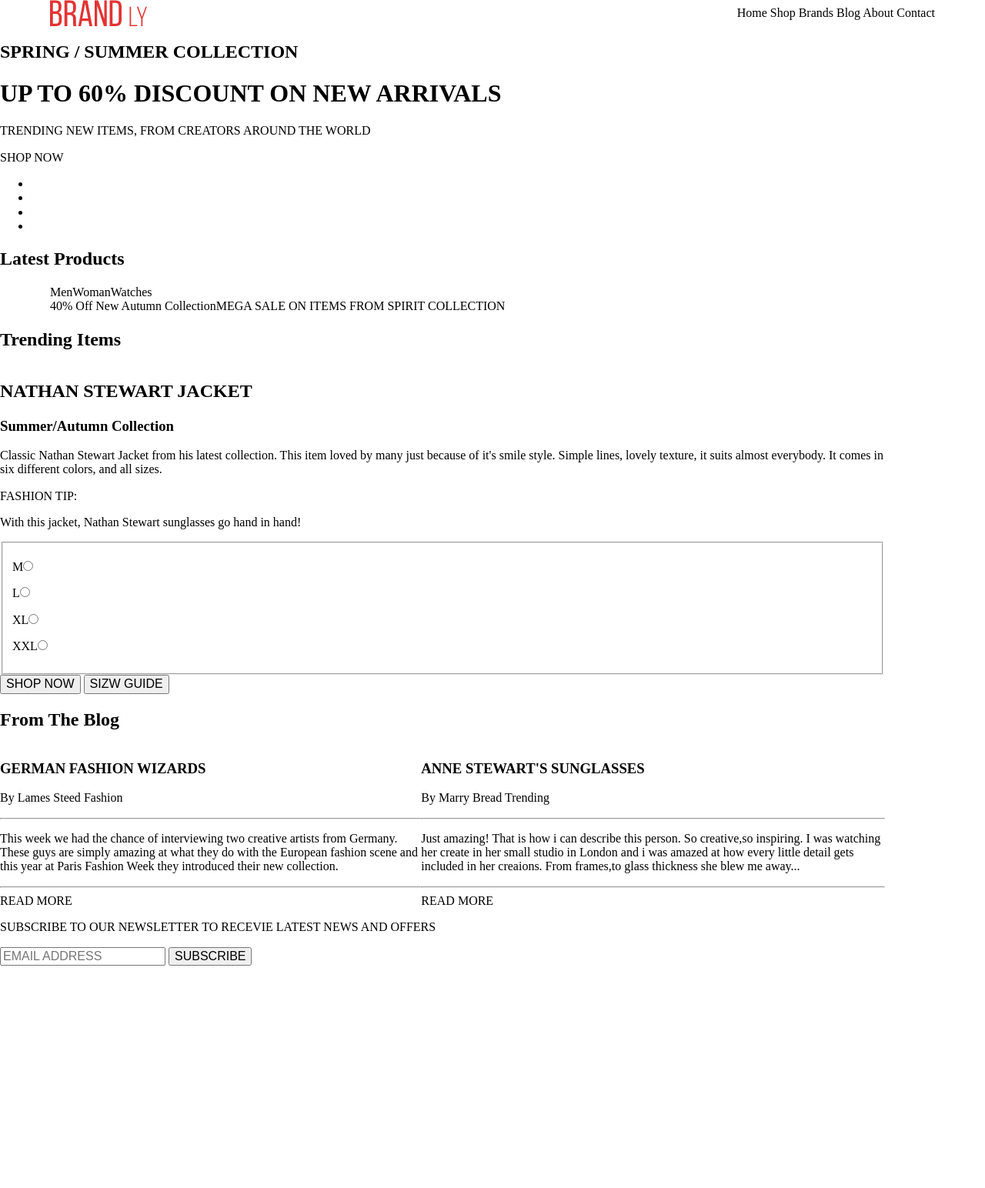
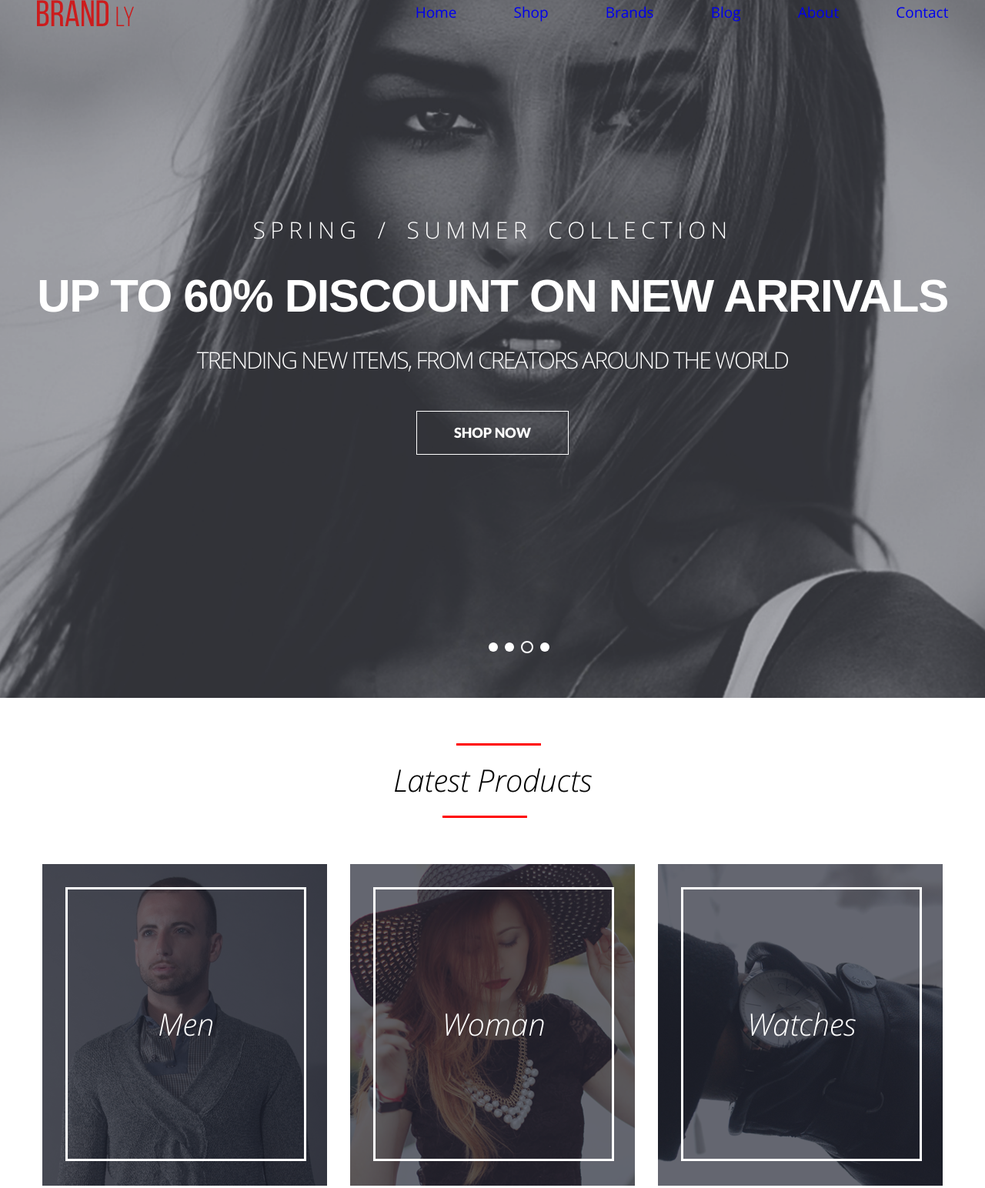
Before and after one commit to vladislausrex/brandly, a plain HTML site: page index.html in a window 1280 px wide. Shown: the top 1544 px of the page at 77% size. Before the commit the page ends 1255 px from the top, so only its background shows below. Drawn offline with Linux system fonts and the light colour scheme.

Commit message:
checkpoint

```diff
--- a/css/style.css
+++ b/css/style.css
@@ -1,26 +1,243 @@
 .row {
-    max-width: 1150px;
     margin: 0 auto;
+    display: flex;
+    max-width: 1170px;
+}
+
+.link {
+    text-decoration: none;
+}
+
+.latest-products {
+    padding-bottom: 31px;
+}
+
+.page {
+    display: flex;
+    flex-direction: column;
+}
+
+.btn {
+    border: 1px solid #FFF;
+    color: #fff;
+}
+
+.header {
+    position: relative;
+    margin: 0 auto -34px;
+    z-index: 1;
+}
+.header__row {
+    align-items: center;
+    max-width: 100%;
+}
+
+.logo {
+}
+
+.navigation {
+    padding-left: 296px;
+}
+.navigation__element {
+    font-family: opensans, sans-serif;
+    font-size: 19px;
+    margin-left: 70px;
+}
+
+.slider {
+    position: relative;
+}
+
+.slider__slide {
+    background: url("../img/slider.png") no-repeat #444444;
+    background-size: cover;
+    background-position: center;
+    display: flex;
+    flex-direction: column;
+    color: #fff;
+    padding-bottom: 316px;
+}
+
+.slider__text {
+    margin: 0 auto;
+    display: flex;
+    flex-direction: column;
+}
+
+.slider__h2 {
+    margin: 0 auto;
+    padding-top: 282px;
+    font-family: opensans-light, sans-serif;
+    font-weight: normal;
+    font-size: 30px;
+    letter-spacing: 6.4px;
+    word-spacing: 7px;
+}
+
+.slider__h1 {
+    font-family: lato-blackk, sans-serif;
+    font-size: 60px;
+    margin: 0;
+    padding-top: 33px;
+    letter-spacing: -1.3px;
+}
+
+.slider__p {
+    font-family: opensans-light, sans-serif;
+    font-size: 30px;
+    letter-spacing: -1.8px;
+    padding-top: 32px;
+    margin: 0 auto;
+}
+
+.slider__btn {
+    font-family: lato-black, sans-serif;
+    font-size: 18px;
+    font-weight: bold;
+    margin: 49px auto 0;
+    padding: 17px 48px;
+}
+
+.slider__nav {
+    position: absolute;
+    margin-top: -80px;
+    margin-left: 630px;
+}
+
+.slider__dot {
+    content: "";
+    padding: 6px;
+    background-color: #fff;
+    border: none;
+    border-radius: 50%;
+    margin-left: 5px;
+}
+
+.is-active {
+    border: 2px solid #fff;
+    background-color: transparent;
+}
+
+.latest-products__h2 {
+    font-size: 40px;
+    font-family: opensans-light-italic, sans-serif;
+    font-weight: normal;
+    font-style: italic;
+    text-align: center;
+    margin-top: 84px;
+    padding-bottom: 53px;
+    position: relative;
+}
+
+.latest-products__h2:before {
+    position: absolute;
+    content: "";
+    background-color: #ff0000;
+    padding-top: 3px;
+    width: 110px;
+    margin-left: 82px;
+    margin-top: -25px;
+}
+
+.latest-products__h2:after {
+    position: absolute;
+    content: "";
+    background-color: #ff0000;
+    padding-top: 3px;
+    width: 110px;
+    margin-left: -194px;
+    margin-top: 69px;
+}
+
+.latest-products__row {
+    justify-content: space-between;
+    margin-bottom: 30px;
+}
+
+.latest-products__item {
+    position: relative;
     display: flex;
 }
 
-.content {
-    max-width: 1150px;
+.latest-products__item_small {
+    max-width: 33%;
 }
 
-.page {
+.latest-products__item_medium {
+
+}
+
+.latest-products__btn {
+    text-align: center;
+    position: absolute;
     margin: 0 auto;
 }
 
-.header__row {
-    justify-content: space-between;
-    align-items: center;
+.latest-products__btn_small {
+    font-family: opensans-light-italic, sans-serif;
+    font-size: 40px;
+    border-width: 3px;
+    padding: 152px 0;
+    margin: 30px;
+    width: 83%;
 }
 
-.navigation {
+.latest-products__btn_medium {
+    font-family: lato-black, sans-serif;
+    font-size: 45px;
+    border: none;
+    width: 100%;
+    margin-top: 130px;
+    line-height: 1.2;
+}
+
+.needname {
+
+    padding-left: 29px;
+}
+
+@font-face {
+    font-family: "opensans";
+    src: url("/fonts/opensans.ttf");
+}
+
+@font-face {
+    font-family: "opensans-bold";
+    src: url("/fonts/opensans-bold.ttf");
+}
+
+@font-face {
+    font-family: "opensans-light";
+    src: url("/fonts/opensans-light.ttf");
+}
+
+@font-face {
+    font-family: "opensans-light-italic";
+    src: url("/fonts/opensans-light-italic.ttf");
 
 }
 
-.navigation__element {
+@font-face {
+    font-family: "lato-regular";
+    src: url("/fonts/lato-regular.ttf");
+}
 
+@font-face {
+    font-family: "lato-bold";
+    src: url("/fonts/lato-bold.ttf");
 }
+
+@font-face {
+    font-family: "lato-black";
+    src: url("/fonts/lato-black.ttf");
+}
+
+@font-face {
+    font-family: "beabasneue-book";
+    src: url("/fonts/beabasneue-book.otf");
+}
+
+@font-face {
+    font-family: "beabasneue-regular";
+    src: url("/fonts/beabasneue-regular.otf");
+}
--- a/index.html
+++ b/index.html
@@ -7,64 +7,74 @@
     <link rel="stylesheet" href="css/style.css">
 </head>
 <body>
+<div class="page">
     <header class="header">
         <div class="row header__row">
-            <img src="img/logo.png" height="34" width="126"/>
+            <img class="logo" src="img/logo.png" height="34" width="126"/>
             <nav class="navigation">
-                <span class="navigation__element">Home</span>
-                <span class="navigation__element">Shop</span>
-                <span class="navigation__element">Brands</span>
-                <span class="navigation__element">Blog</span>
-                <span class="navigation__element">About</span>
-                <span class="navigation__element">Contact</span>
+                <a class="link navigation__element" href="#">Home</a>
+                <a class="link navigation__element" href="#">Shop</a>
+                <a class="link navigation__element" href="#">Brands</a>
+                <a class="link navigation__element" href="#">Blog</a>
+                <a class="link navigation__element" href="#">About</a>
+                <a class="link navigation__element" href="#">Contact</a>
             </nav>
         </div>
     </header>
-    <div class="page">
-        <div class="main">
-            <div class="text">
+    <div class="slider">
+        <div class="slider_slides">
+            <div class="slider__slide">
+                <div class="slider__text">
                     <h2 class="slider__h2">SPRING / SUMMER COLLECTION</h2>
                     <h1 class="slider__h1">UP TO 60% DISCOUNT ON NEW ARRIVALS</h1>
                     <p class="slider__p">TRENDING NEW ITEMS, FROM CREATORS AROUND THE WORLD</p>
                 </div>
-            <a class="btn main__btn">SHOP NOW</a>
-            <ul class="slider">
-                <li class="slider__element"><a class="link"></a></li>
-                <li class="slider__element"><a class="link"></a></li>
-                <li class="slider__element"><a class="link"></a></li>
-                <li class="slider__element"><a class="link"></a></li>
-            </ul>
+                <a class="btn slider__btn">SHOP NOW</a>
             </div>
-        <div class="content">
-            <h2 class="content__h2">Latest Products</h2>
-        </div>
-        <div class="row">
-            <div class="content__item content__item_small">
-                <a class="btn content__btn">Men</a>
-            </div>
-            <div class="content__item content__item_small">
-                <a class="btn content__btn">Woman</a>
-            </div>
-            <div class="content__item content__item_small">
-                <a class="btn content__btn">Watches</a>
+            <div class="slider__nav">
+                <button type="button" class="slider__dot"></button>
+                <button type="button" class="slider__dot"></button>
+                <button type="button" class="slider__dot is-active"></button>
+                <button type="button" class="slider__dot"></button>
             </div>
         </div>
-        <div class="row">
-            <div class="content__item content__item_medium">
-                <a class="btn content__btn content__btn_medium">
-                    40% Off New Autumn Collection
-                </a>
     </div>
-            <div class="content__item content__item-medium">
-                <a class="btn content__btn content__btn_medium">
-                    MEGA SALE ON ITEMS FROM SPIRIT COLLECTION
-                </a>
+    <div class="latest-products">
+        <h2 class="latest-products__h2">Latest Products</h2>
+        <div class="row latest-products__row">
+            <div class="latest-products__item latest-products__item_small">
+                <a class="btn latest-products__btn latest-products__btn_small">Men</a>
+                <img src="img/men.png" height="418" width="370"/>
+            </div>
+            <div class="latest-products__item latest-products__item_small">
+                <a class="btn latest-products__btn latest-products__btn_small">Woman</a>
+                <img src="img/woman.png" height="418" width="370"/>
+            </div>
+            <div class="latest-products__item latest-products__item_small">
+                <a class="btn latest-products__btn latest-products__btn_small">Watches</a>
+                <img src="img/watches.png" height="418" width="370"/>
             </div>
         </div>
-        <div class="content content_trending-items">
+        <div class="row latest-products__row">
+            <div class="latest-products__item latest-products__item_medium">
+                <a class="btn latest-products__btn latest-products__btn_medium">
+                    40% Off<br>New Autumn<br>Collection
+                </a>
+                <img src="img/off.png"/>
+            </div>
+            <div class="latest-products__item latest-products__item_medium">
+                <a class="btn latest-products__btn latest-products__btn_medium">
+                    MEGA SALE<br>ON ITEMS FROM<br>SPIRIT COLLECTION
+                </a>
+                <img src="img/mega_sale.png"/>
+            </div>
+        </div>
+    </div>
+    <div class="trending-items">
         <h2 class="content__h2">Trending Items</h2>
         <div class="row">
-                <div class="preview"></div>
+            <div class="preview">
+                <img src="img/jacket.png"/></div>
             <div class="needname">
                 <article class="description">
                     <h2 class="description__h2">NATHAN STEWART JACKET</h2>
@@ -81,31 +91,24 @@
                     </p>
                 </article>
                 <form class="buy-form">
-                        <fieldset class="buy-form__size">
-                            <p class="buy-form__input-field"><label for="M">M</label><input class="buy__form__size"
-                                                                                            name="size" type="radio"
-                                                                                            value="M" id="M"></p>
-                            <p class="buy-form__input-field"><label for="L">L</label><input class="buy__form__size"
-                                                                                            name="size" type="radio"
-                                                                                            value="L" id="L"></p>
-                            <p class="buy-form__input-field"><label for="XL">XL</label><input class="buy__form__size"
-                                                                                              name="size" type="radio"
-                                                                                              value="XL" id="XL"></p>
-                            <p class="buy-form__input-field"><label for="XXL">XXL</label><input class="buy__form__size"
-                                                                                                name="size" type="radio"
-                                                                                                value="XXL" id="XXL">
-                            </p>
-                        </fieldset>
+                    <p class="buy-form__input-field"><label for="M">M</label>
+                        <input class="buy__form__size" name="size" type="radio" value="M" id="M"></p>
+                    <p class="buy-form__input-field"><label for="L">L</label>
+                        <input class="buy__form__size" name="size" type="radio" value="L" id="L"></p>
+                    <p class="buy-form__input-field"><label for="XL">XL</label>
+                        <input class="buy__form__size" name="size" type="radio" value="XL" id="XL"></p>
+                    <p class="buy-form__input-field"><label for="XXL">XXL</label>
+                        <input class="buy__form__size" name="size" type="radio" value="XXL" id="XXL"></p>
                     <input class="buy-form__btn buy-form__submit" type="submit" value="SHOP NOW">
                     <input class="buy-form__btn buy-form__size-guide" type="button" value="SIZW GUIDE">
                 </form>
             </div>
         </div>
     </div>
-        <div class="content">
+    <div class="latest-products">
         <h2 class="content__h2">From The Blog</h2>
         <div class="row">
-                <div class="content__item content__item_blog">
+            <div class="trending-items__item content__item_blog">
                 <h3 class="content__h3">GERMAN FASHION WIZARDS</h3>
                 <p class="author-link">
                     <a class="link">By Lames Steed</a>
@@ -120,7 +123,7 @@
                 <hr>
                 <a class="btn blog__btn">READ MORE</a>
             </div>
-                <div class="content__item content__item_blog">
+            <div class="trending-items__item content__item_blog">
                 <h3 class="content__h3">ANNE STEWART'S SUNGLASSES</h3>
                 <p class="author-link">
                     <a class="link">By Marry Bread</a>
```
Also changed, not shown: css/normalize.css, img/off.png (renamed from img/40%_off.png). Lines whose indentation alone changed are shown as unchanged.
